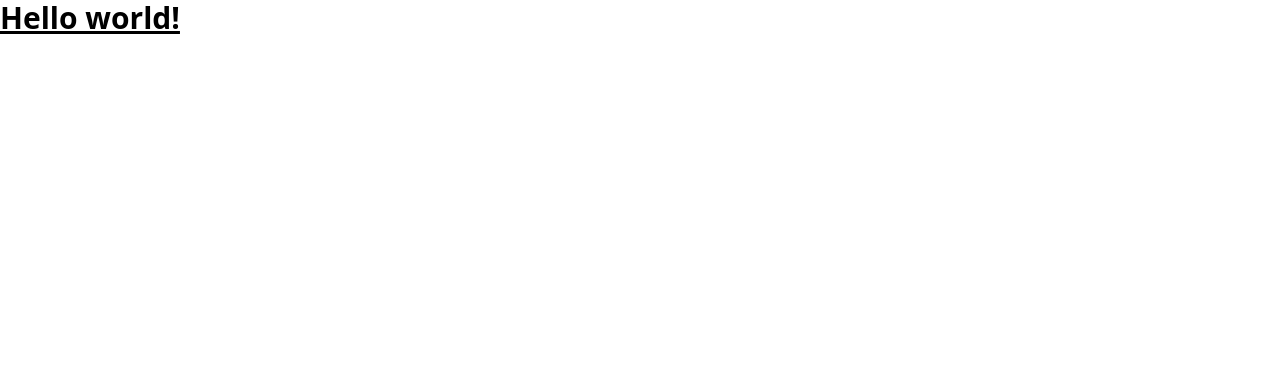
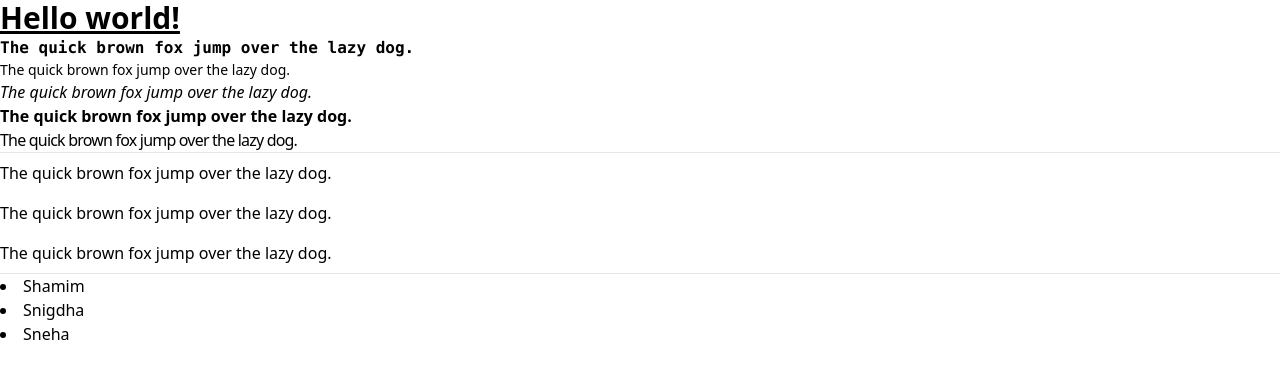
Before and after one commit to md-shamim-sarker/tailwind, a website: page index.html in a window 1280 px wide. Drawn offline with Linux system fonts and the light colour scheme.

Commit message:
font family, font size, font style, font weight, letter spacing, line height, list style type, list style position

```diff
--- a/index.html
+++ b/index.html
@@ -4,10 +4,38 @@
   <meta charset="UTF-8">
   <meta name="viewport" content="width=device-width, initial-scale=1.0">
   <link href="/dist/output.css" rel="stylesheet">
+  <title>Shamim's Tailwind</title>
 </head>
 <body>
   <h1 class="text-3xl font-bold underline">
     Hello world!
   </h1>
+
+  <!-- Typography : 7/6/2022 -->
+
+  <!-- font-family -->
+  <p class="font-mono hover:font-serif md:font-bold">The quick brown fox jump over the lazy dog.</p>
+
+  <!-- font-size -->
+  <p class="text-sm hover:text-3xl">The quick brown fox jump over the lazy dog.</p>
+
+  <p class="italic hover:not-italic">The quick brown fox jump over the lazy dog.</p>
+
+  <p class="font-bold hover:font-extralight">The quick brown fox jump over the lazy dog.</p>
+
+  <p class="tracking-tighter hover:tracking-widest">The quick brown fox jump over the lazy dog.</p><hr>
+
+  <div class="leading-10">
+      <p>The quick brown fox jump over the lazy dog.</p>
+      <p>The quick brown fox jump over the lazy dog.</p>
+      <p>The quick brown fox jump over the lazy dog.</p>
+  </div><hr>
+
+  <ul class="list-disc list-inside hover:list-decimal">
+      <li>Shamim</li>
+      <li>Snigdha</li>
+      <li>Sneha</li>
+  </ul>
+
 </body>
 </html>
```
Also changed, not shown: dist/output.css.
